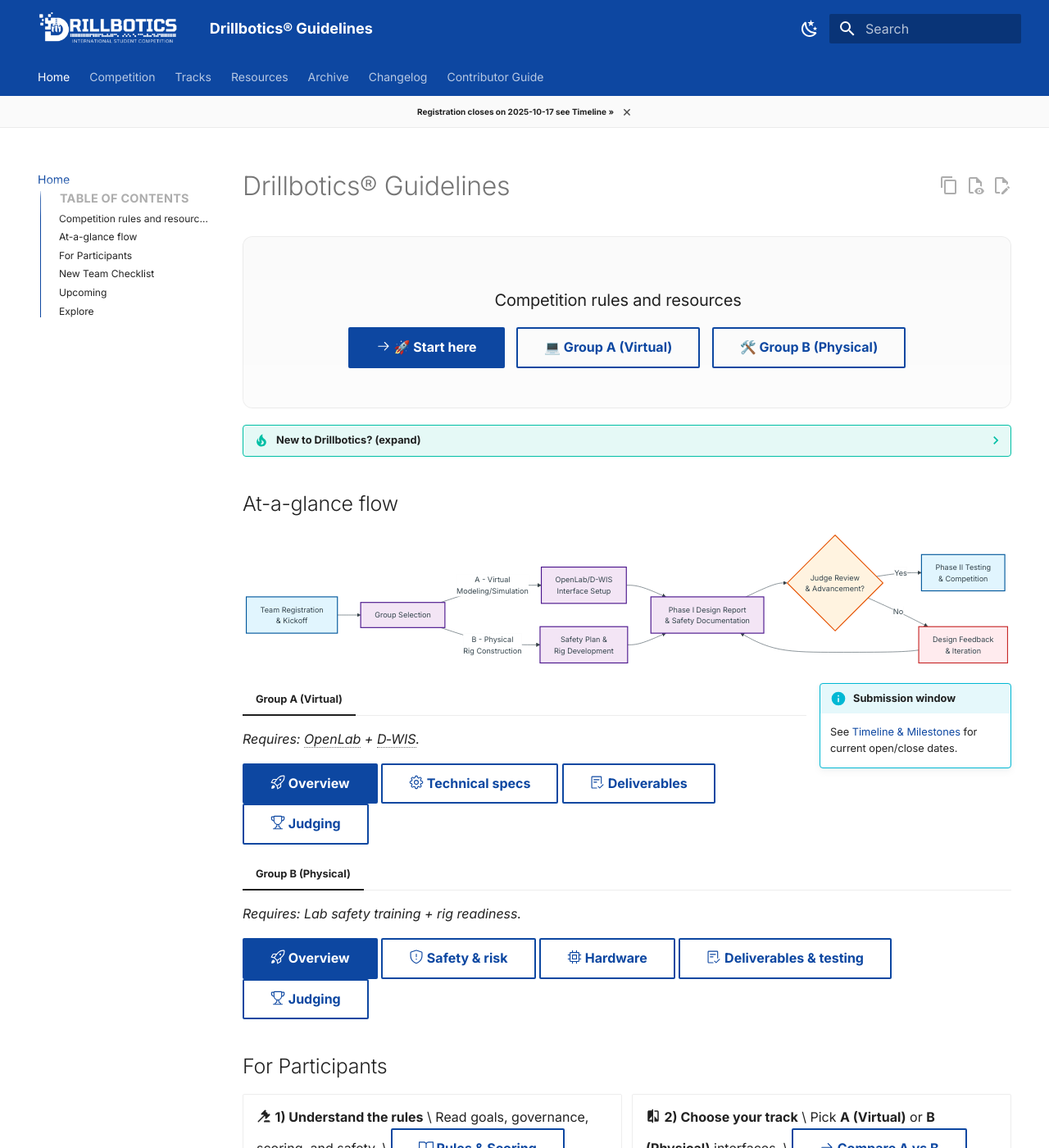
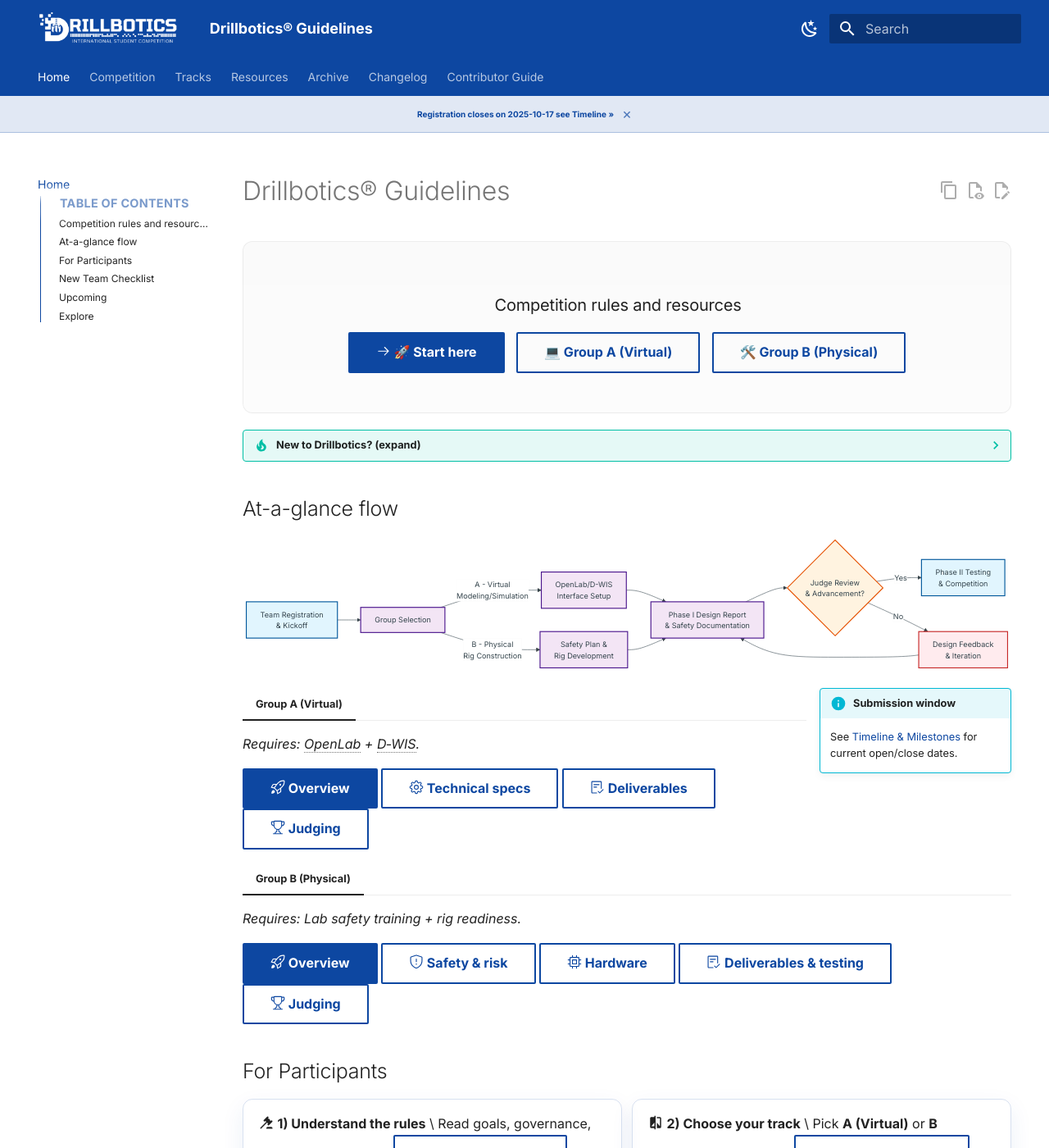
Before and after one commit to Open-Source-Drilling-Community/drillbotics-guidelines, an MkDocs documentation site: the page built from docs/index.md, in a window 1280 px wide and 1400 px high. Shown: the whole window at 82% size. Built offline with MkDocs 1.6.1 and Material for MkDocs 9.7.7, drawn with Linux system fonts in a browser that asks for light colours; comment, search, counter and statistics services are not loaded; the version menu is left out.

Commit message:
✨ feat(ui): polish competition index cards and announcement banner
- add padding, border-radius, border, and shadow to grid cards for elevation
- add hover transform and shadow for interactive feedback
- adjust colors for light and slate color schemes
- highlight active top-level navigation tab with border and font weight
- style announcement banner with updated background, border, and text colors in both schemes
- clean competition index card headings by removing separators for clarity

```diff
--- a/docs/changelog.md
+++ b/docs/changelog.md
@@ -2,6 +2,7 @@
 
 - 09-2025 Tooling: Switched local preview (Makefile/local-dev.sh) back to `mkdocs serve`, updated README guidance, and enabled `strict: true` with the temporary site URL.
 - 09-2025 Competition: Flagged overview/rules/safety/timeline pages with draft banners pointing readers to the published latest site.
+- 09-2025 UI polish: Cleaned competition index card headings, elevated grid cards with shadows, retinted the announcement banner, and added active-tab/ToC accents.
 - 08-2025 Competition: Safety guidance, timeline include, downloads metadata, and warning callouts; added tracks overview/deliverables; UI polish (extra.css, Mermaid colors).
 - 08-2025 Tracks (A & B): Expanded overviews and added deliverables metadata/tags for both groups.
 - 08-2025 Competition: Added canonical Rules & Resources index linking key sections with versioning note.
--- a/docs/stylesheets/extra.css
+++ b/docs/stylesheets/extra.css
@@ -35,7 +35,34 @@
 
 /* Small spacing refinements for grid cards */
 .md-typeset .grid.cards { gap: .6rem; }
-.md-typeset .grid.cards > ul > li { padding: .75rem .8rem; }
+.md-typeset .grid.cards > ul > li {
+  padding: .85rem .95rem;
+  border-radius: 12px;
+  border: 1px solid rgba(13,71,161,.16);
+  box-shadow: 0 10px 28px rgba(13,71,161,.08);
+  transition: transform .18s ease, box-shadow .18s ease;
+}
+.md-typeset .grid.cards > ul > li:hover {
+  transform: translateY(-2px);
+  box-shadow: 0 12px 32px rgba(13,71,161,.14);
+}
+[data-md-color-scheme="slate"] .md-typeset .grid.cards > ul > li {
+  border-color: rgba(130,177,255,.35);
+  box-shadow: 0 10px 28px rgba(12,39,91,.55);
+}
+[data-md-color-scheme="slate"] .md-typeset .grid.cards > ul > li:hover {
+  box-shadow: 0 12px 34px rgba(12,39,91,.7);
+}
+
+/* Highlight the active top-level navigation tab */
+.md-tabs__link--active {
+  border-bottom: 3px solid var(--db-primary);
+  margin-bottom: -3px;
+  font-weight: 600;
+}
+[data-md-color-scheme="slate"] .md-tabs__link--active {
+  border-bottom-color: var(--md-primary-fg-color--light);
+}
 
 /* Keep the announcement banner readable with minimal styling */
 .db-announcement {
@@ -46,17 +73,26 @@
   align-items: center;
   justify-content: center;
   gap: .5rem;
-  padding: .5rem .75rem;
-  border-bottom: 1px solid rgba(0,0,0,.06);
-  background: rgba(0,0,0,.02);
+  padding: .65rem 1rem;
+  border-bottom: 1px solid rgba(13,71,161,.25);
+  background: rgba(13,71,161,.12);
+  color: var(--db-primary);
+}
+[data-md-color-scheme="slate"] .db-announcement {
+  border-bottom-color: rgba(130,177,255,.45);
+  background: rgba(25,118,210,.35);
+  color: #e3f2fd;
+}
+.db-announcement__link { font-weight: 600; text-decoration: none; }
+.db-announcement__close {
+  border: 0;
+  background: transparent;
+  font-size: 18px;
+  line-height: 1;
+  cursor: pointer;
+  opacity: .7;
   color: inherit;
 }
-[data-md-color-scheme="slate"] .db-announcement {
-  border-bottom-color: rgba(255,255,255,.12);
-  background: rgba(255,255,255,.03);
-}
-.db-announcement__link { font-weight: 600; text-decoration: none; }
-.db-announcement__close { border: 0; background: transparent; font-size: 18px; line-height: 1; cursor: pointer; opacity: .7; }
 
 /* Make the header logo larger */
 .md-header__button.md-logo img {
@@ -137,14 +173,14 @@
 */
 .md-nav--secondary {
   /* soften the left rule and tighten spacing */
-  border-left: 1px solid var(--md-default-fg-color--lightest);
+  border-left: 1px solid rgba(13,71,161,.18);
   margin-left: .15rem;
   padding-left: .5rem;
   font-size: .86em;
   line-height: 1.25;
 }
 [data-md-color-scheme="slate"] .md-nav--secondary {
-  border-left-color: rgba(255,255,255,.10);
+  border-left-color: rgba(130,177,255,.32);
 }
 
 /* Make the "Table of contents" label visible and compact */
@@ -155,7 +191,10 @@
   letter-spacing: .02em;
   font-weight: 600;
   font-size: .72rem;
-  color: var(--md-default-fg-color--lighter);
+  color: rgba(13,71,161,.55);
+}
+[data-md-color-scheme="slate"] .md-nav--secondary > .md-nav__title {
+  color: rgba(173,208,255,.72);
 }
 
 /* Show only first-level entries in the integrated ToC */
```
Also changed, not shown: docs/competition/index.md (+0 -6 lines).
